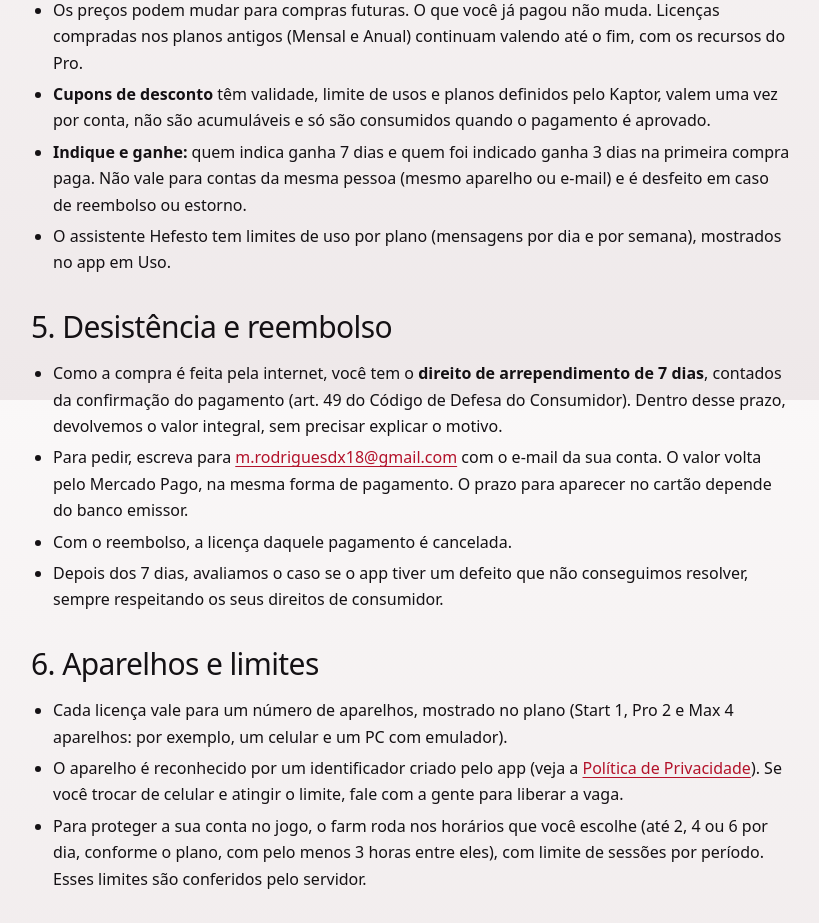
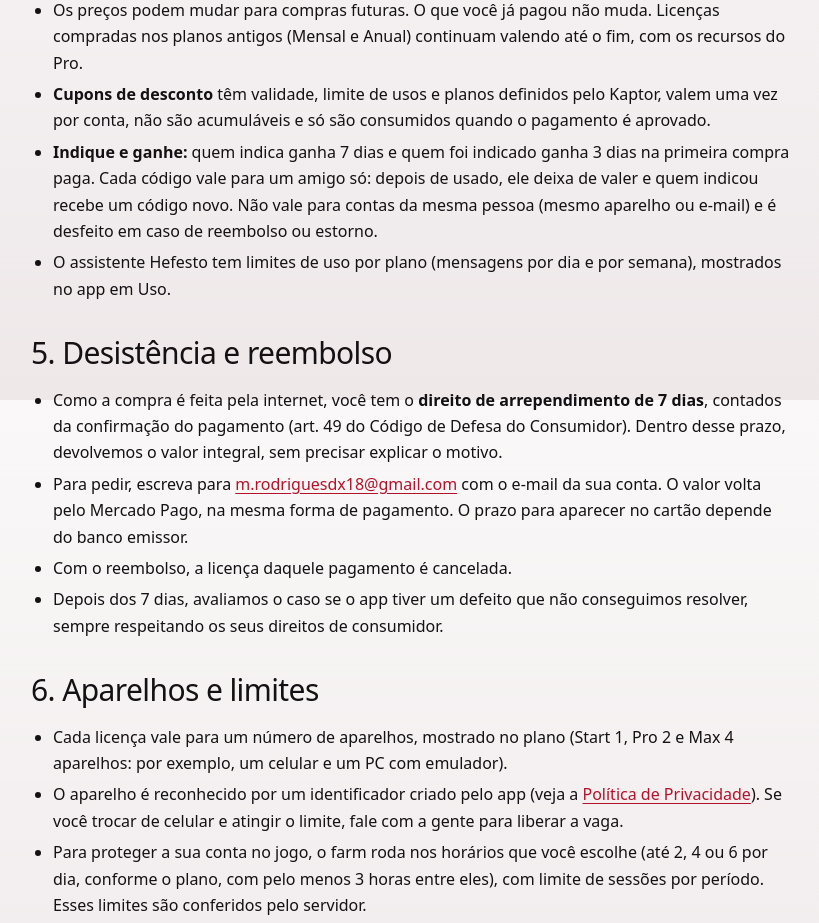
Before and after one commit to muurxdev/kaptor-site, a plain HTML site: page termos.html in a window 1280 px wide. Shown: the part 2000-2923 px from the top of the page, without its empty margins (229-1048 px from the left). Drawn offline with Linux system fonts and the light colour scheme; a web font is replaced by a local one.

Commit message:
Termos: código de indicação de uso único

```diff
--- a/termos.html
+++ b/termos.html
@@ -94,7 +94,7 @@
       <li>Ao renovar o mesmo plano, os dias são somados ao que ainda falta. Ao subir de plano, os dias que faltam viram desconto proporcional. Ao trocar para um plano menor, ele começa quando o atual terminar. O valor final é sempre o que aparece na tela antes de pagar.</li>
       <li>Os preços podem mudar para compras futuras. O que você já pagou não muda. Licenças compradas nos planos antigos (Mensal e Anual) continuam valendo até o fim, com os recursos do Pro.</li>
       <li><b>Cupons de desconto</b> têm validade, limite de usos e planos definidos pelo Kaptor, valem uma vez por conta, não são acumuláveis e só são consumidos quando o pagamento é aprovado.</li>
-      <li><b>Indique e ganhe:</b> quem indica ganha 7 dias e quem foi indicado ganha 3 dias na primeira compra paga. Não vale para contas da mesma pessoa (mesmo aparelho ou e-mail) e é desfeito em caso de reembolso ou estorno.</li>
+      <li><b>Indique e ganhe:</b> quem indica ganha 7 dias e quem foi indicado ganha 3 dias na primeira compra paga. Cada código vale para um amigo só: depois de usado, ele deixa de valer e quem indicou recebe um código novo. Não vale para contas da mesma pessoa (mesmo aparelho ou e-mail) e é desfeito em caso de reembolso ou estorno.</li>
       <li>O assistente Hefesto tem limites de uso por plano (mensagens por dia e por semana), mostrados no app em Uso.</li>
     </ul>
 
```
